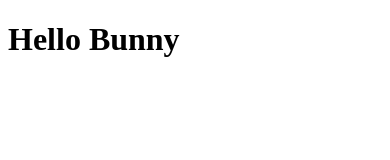
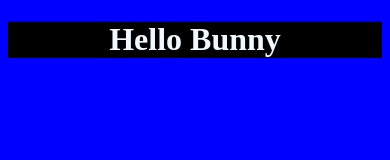
Before and after one commit to bharathchandragoud/CSS, a plain HTML site: page MediaQueries/index.html in a window 390 px wide. Drawn offline with Linux system fonts and the light colour scheme.

Commit message:
media Quiries

```diff
--- a/MediaQueries/index.html
+++ b/MediaQueries/index.html
@@ -4,6 +4,7 @@
     <meta charset="UTF-8" />
     <meta name="viewport" content="width=device-width, initial-scale=1.0" />
     <title>Media Quiries</title>
+    <link rel="stylesheet" href="style.css" />
   </head>
   <body>
     <div class="main">
--- a/MediaQueries/style.css
+++ b/MediaQueries/style.css
@@ -4,5 +4,33 @@ Responsive design
 style elements on different screen sizes
 min-width -- starting from
 max-width -- up to
-mibile first
+mobile first
 */
+
+body {
+  background-color: yellowgreen;
+}
+
+h1 {
+  text-align: center;
+  color: aliceblue;
+  background-color: brown;
+}
+
+@media screen and (max-width: 500px) {
+  body {
+    background-color: blue;
+  }
+
+  h1 {
+    text-align: center;
+    color: aliceblue;
+    background-color: black;
+  }
+}
+
+@media screen and (min-width: 600px) {
+  body {
+    background-color: orangered;
+  }
+}
```
